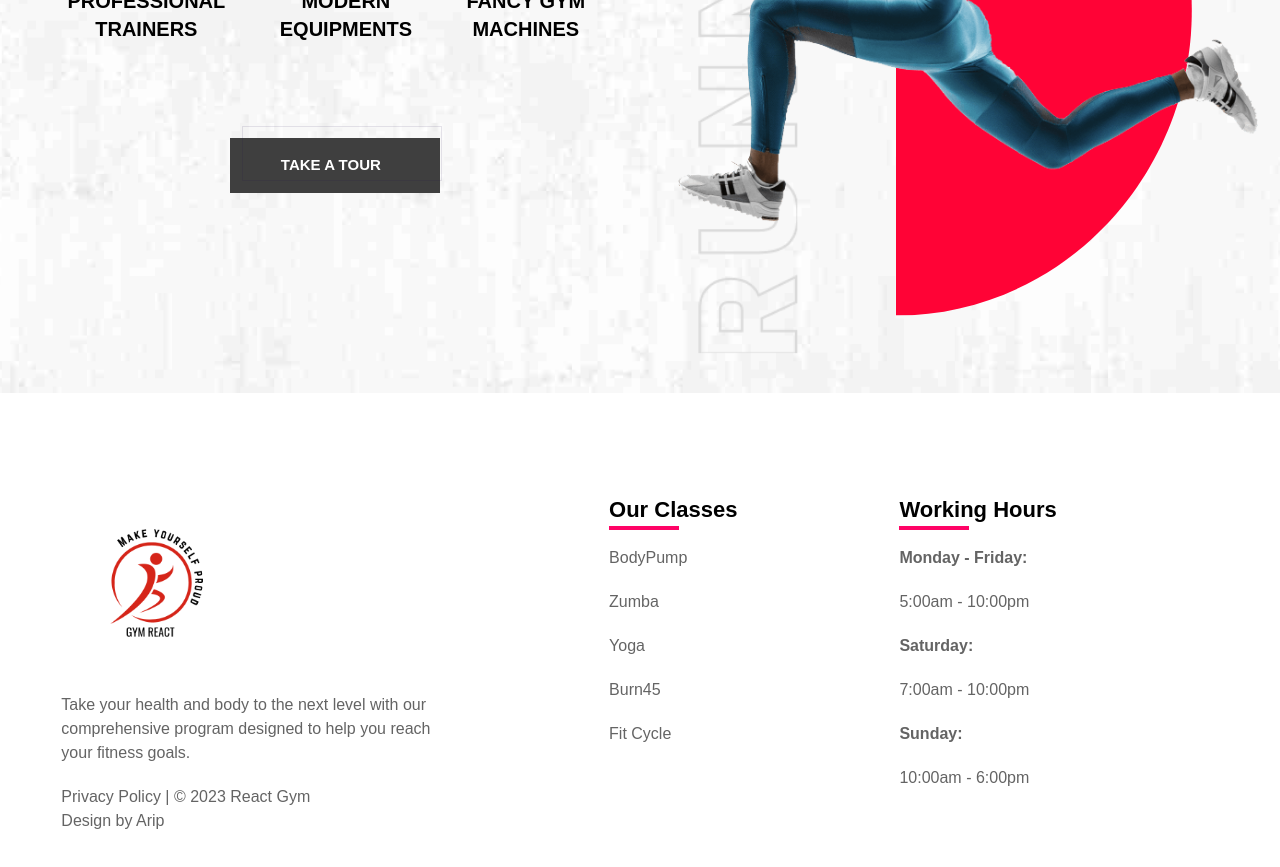
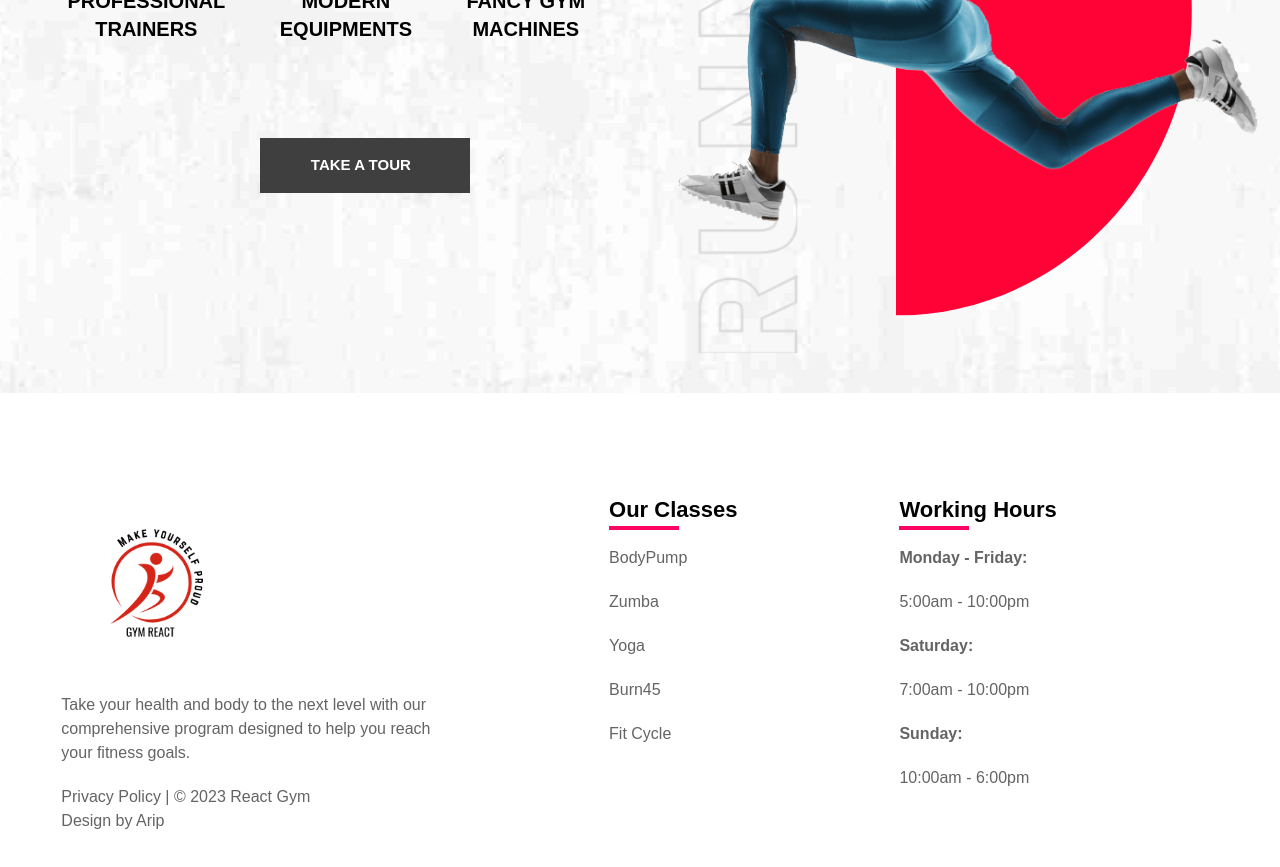
Before and after one commit to itava0/React-Gym, a Next.js app: page / in a window 1280 px wide. Shown: the part 1540-2407 px from the top of the page. Built offline with nearby package versions, Linux system fonts and the light colour scheme.

Commit message:
Updated the mainbutton

```diff
--- a/components/Button/MainButton.jsx
+++ b/components/Button/MainButton.jsx
@@ -4,7 +4,7 @@ const MainButton = ({ color, bg, cN, arrowColor, hover, text, goTo }) => {
   return (
     <Link
       href={goTo}
-      className={`text-[15px]  ${color} ${bg} ${cN} text-center pt-[18px] font-[600] w-[20rem] h-[5.5rem] uppercase hero-cta relative ml-2 ${hover}`}
+      className={`text-[15px]  ${color} ${bg} ${cN} text-center pt-[18px] font-[600] w-[20rem] h-[5.5rem] uppercase relative ml-2 ${hover}`}
     >
       {text} &nbsp;
       <i className={`fa-solid fa-arrow-right text-[#FF0336] ${arrowColor}`}></i>
--- a/components/Hero/Hero.jsx
+++ b/components/Hero/Hero.jsx
@@ -33,6 +33,7 @@ const Hero = () => {
           <MainButton
             color={`text-black`}
             bg={`bg-white`}
+            cN="hero-cta"
             text="our classes"
             goTo="/classes"
           />
```
